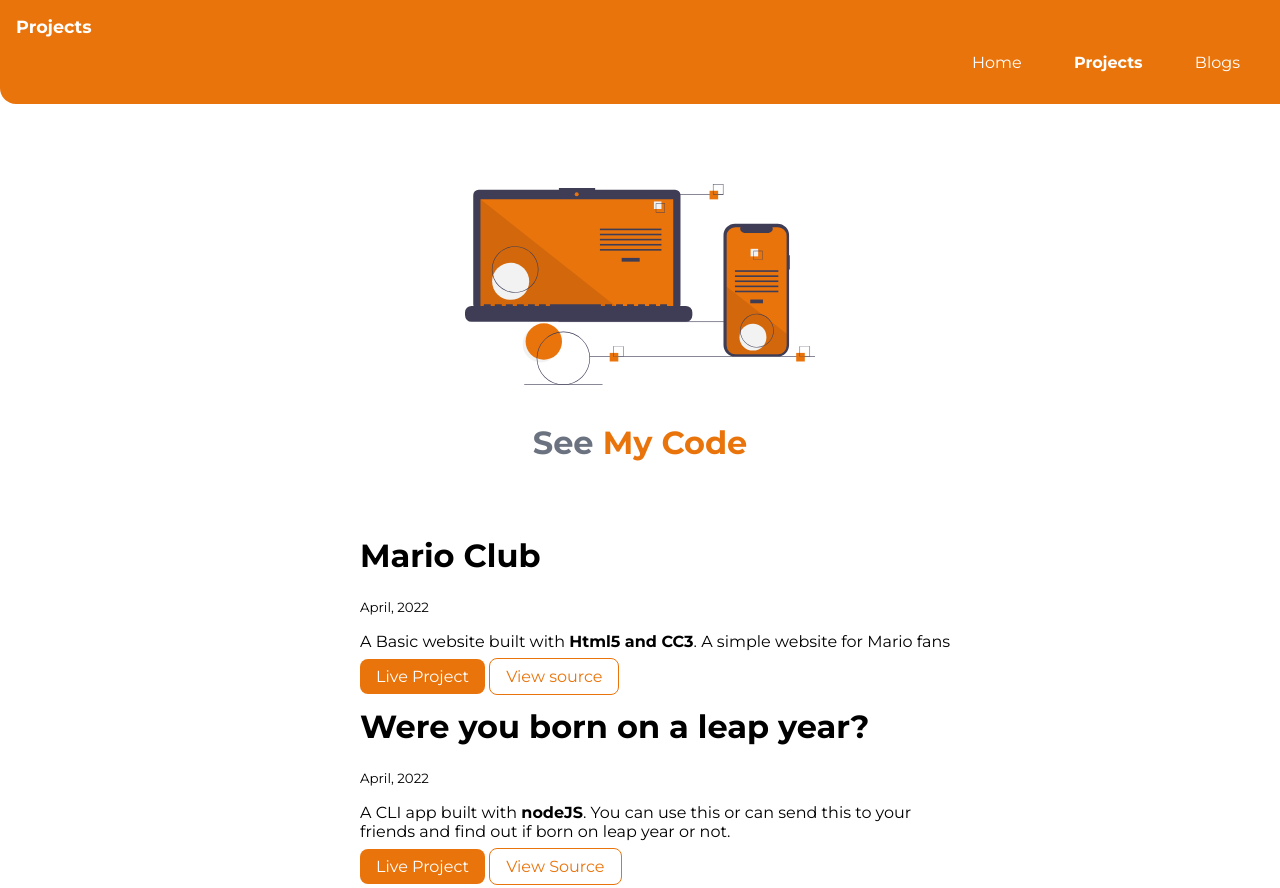
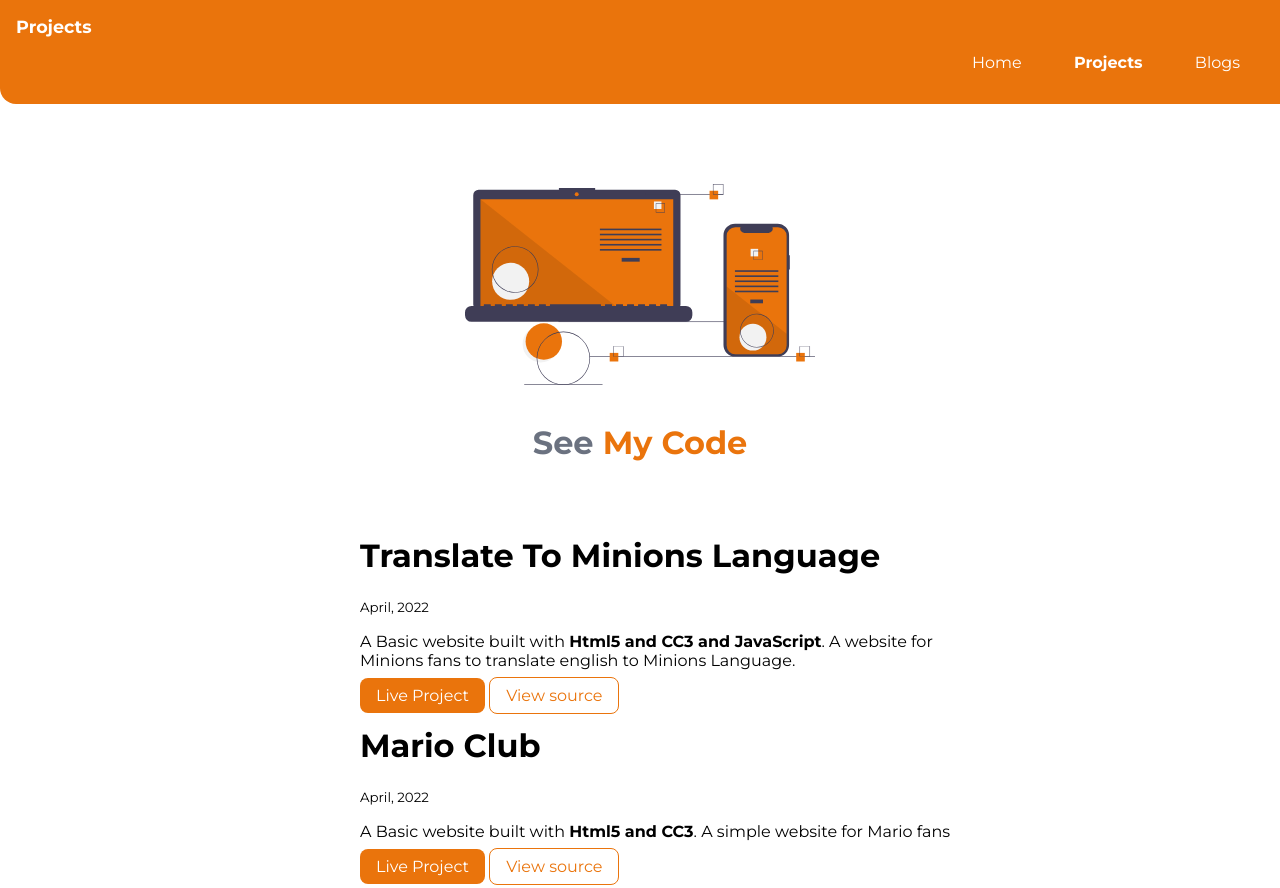
Before and after one commit to GRAviTY-GAGAN/Gagan-portfolio, a plain HTML site: page Projects.html in a window 1280 px wide. Shown: the top 888 px of the page. Drawn offline with Linux system fonts and the light colour scheme.

Commit message:
Minions Language

```diff
--- a/Projects.html
+++ b/Projects.html
@@ -32,6 +32,17 @@
     </header>
 
     <ul class="list-non-bullet">
+        <li>
+            <div class="container container-center">
+                <h1>Translate To Minions Language</h1>
+                <small>April, 2022</small>
+                <p>A Basic website built with <strong>Html5 and CC3 and JavaScript</strong>. A website for Minions fans to translate english to Minions Language.</p>
+                    <a class="link link-primary"href="https://translate-to-minions-language.netlify.app/">Live Project</a>
+                <a class="link link-secondary"
+                    href="https://github.com/GRAviTY-GAGAN/Banana-Speak">View source</a>
+
+            </div>
+        </li>
 
         <li>
             <div class="container container-center">
```
